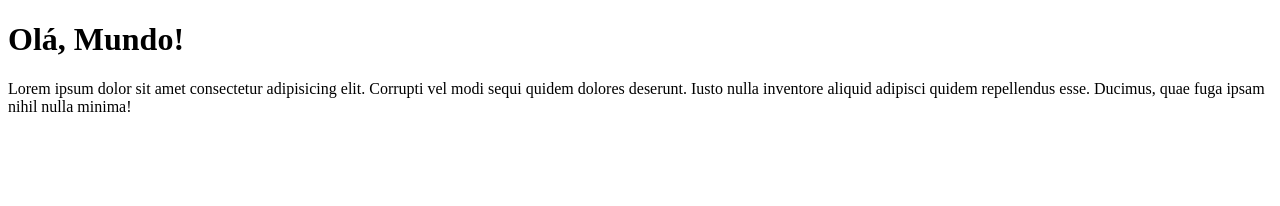
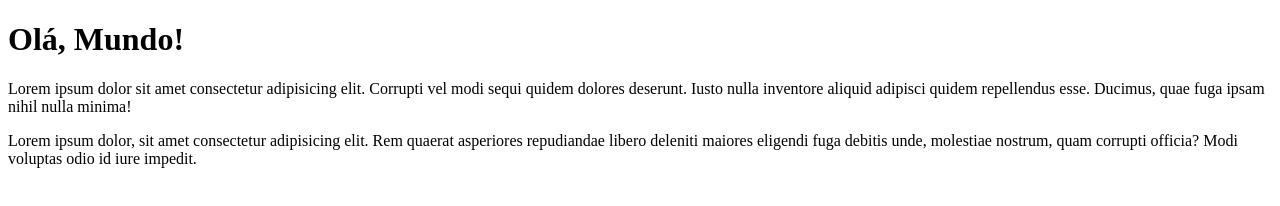
Before and after one commit to Bulacios/Ola-Mundo, a plain HTML site: page site-exemplo/index.html in a window 1280 px wide. Drawn offline with Linux system fonts and the light colour scheme.

Commit message:
Inclusão de segundo paragrafo no index.html

```diff
--- a/site-exemplo/index.html
+++ b/site-exemplo/index.html
@@ -8,5 +8,7 @@
 <body>
     <h1>Olá, Mundo!</h1>
     <p>Lorem ipsum dolor sit amet consectetur adipisicing elit. Corrupti vel modi sequi quidem dolores deserunt. Iusto nulla inventore aliquid adipisci quidem repellendus esse. Ducimus, quae fuga ipsam nihil nulla minima!</p>
+
+    <p>Lorem ipsum dolor, sit amet consectetur adipisicing elit. Rem quaerat asperiores repudiandae libero deleniti maiores eligendi fuga debitis unde, molestiae nostrum, quam corrupti officia? Modi voluptas odio id iure impedit.</p>
 </body>
 </html>
```
